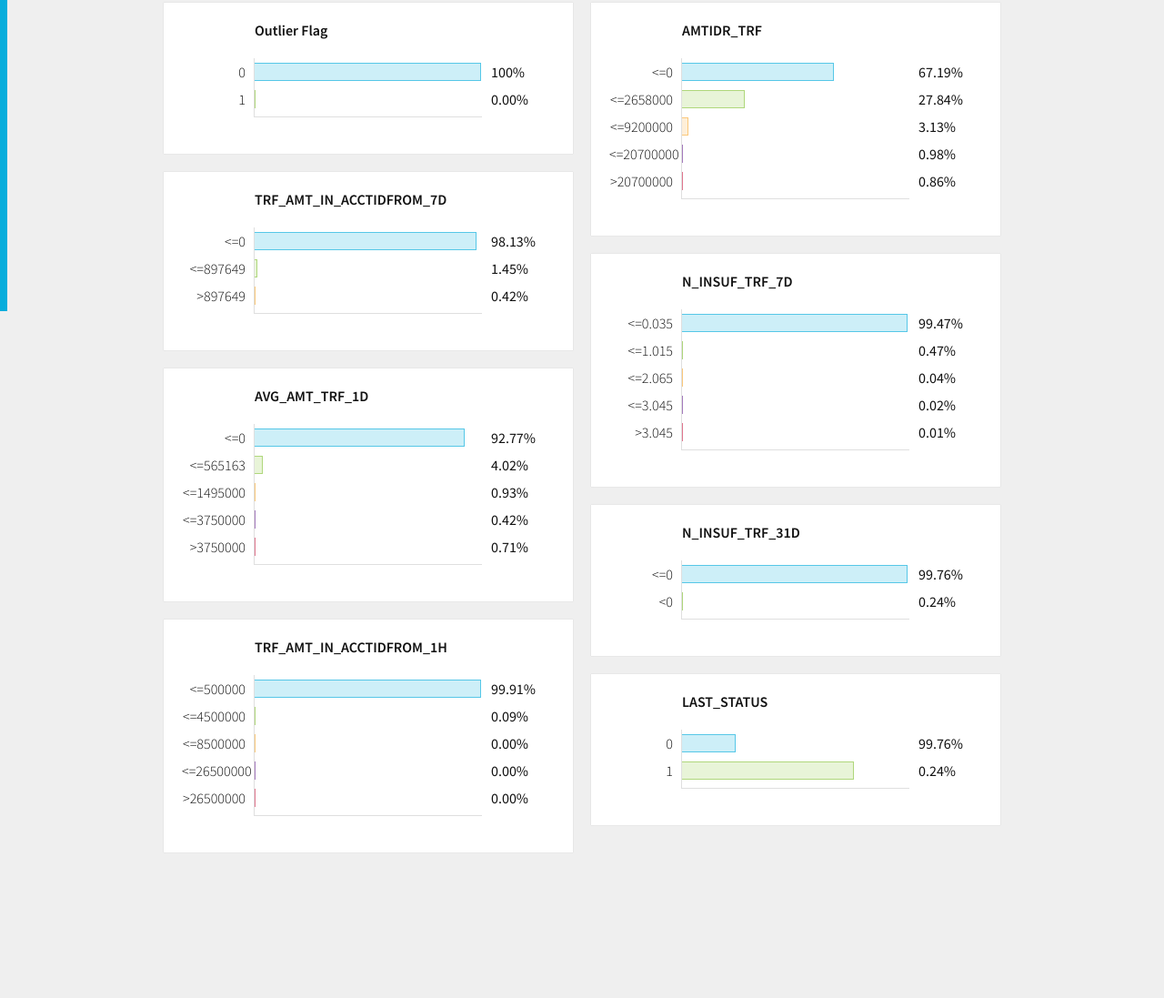
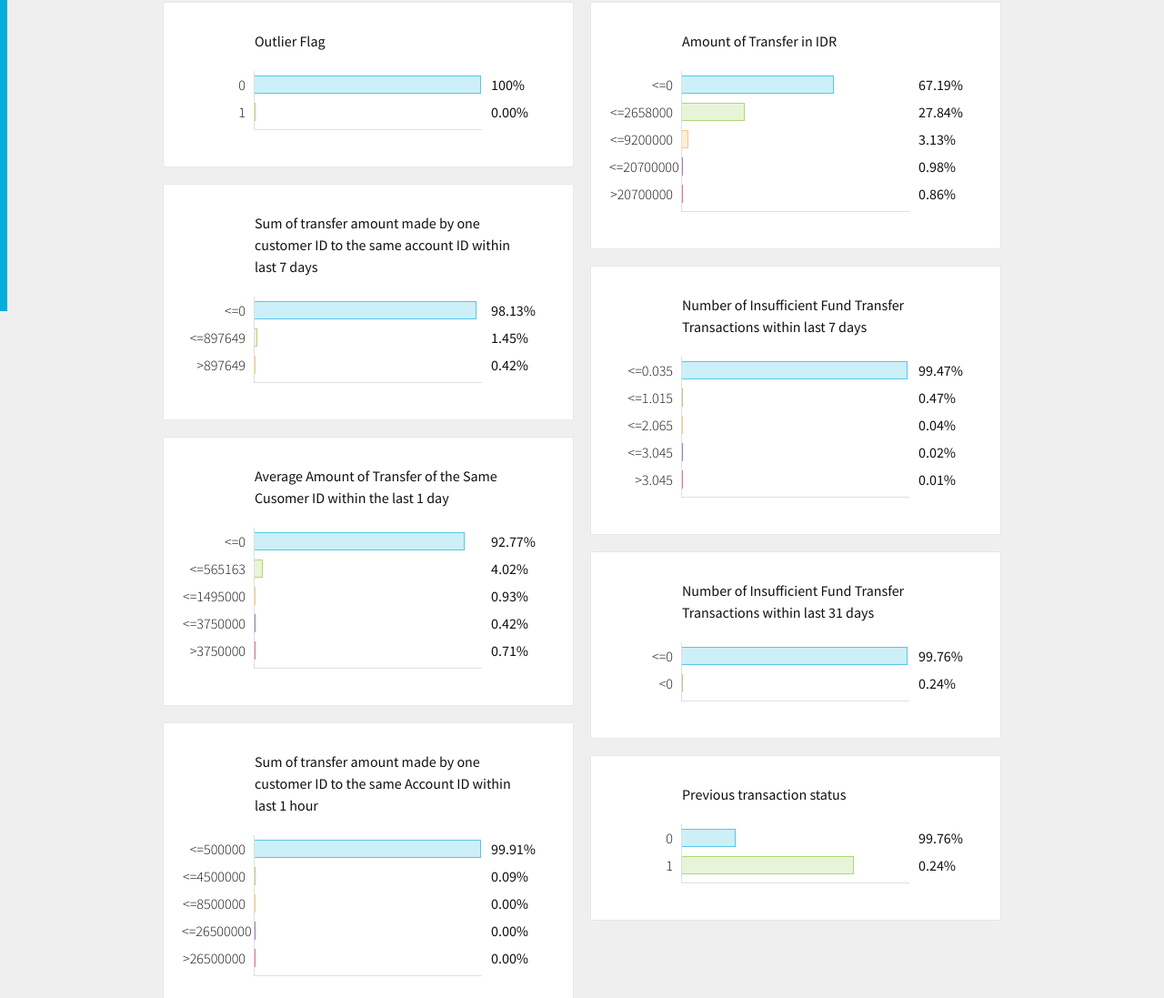
Before and after one commit to firman-ui/gauge-demo, a website: page app/index.html in a window 1280 px wide. Shown: the part 458-1555 px from the top of the page at 91% size. Before the commit the page ends 1445 px from the top, so only its background shows below. Drawn offline with nearby package versions, Linux system fonts and the light colour scheme.

Commit message:
update copy

```diff
--- a/app/index.html
+++ b/app/index.html
@@ -100,7 +100,7 @@
         <div class="card full-card">
           <div class="inner-card">
             <div class="chart-info">
-              <h4 class="chart-title">TRF_AMT_IN_ACCTIDFROM_7D</h4>
+              <h4 class="chart-title">Sum of transfer amount made by one customer ID to the same account ID within last 7 days</h4>
             </div>
             <ul class="chart" id="chart2">
               <li>
@@ -125,7 +125,7 @@
         <div class="card full-card">
           <div class="inner-card">
             <div class="chart-info">
-              <h4 class="chart-title">AVG_AMT_TRF_1D</h4>
+              <h4 class="chart-title">Average Amount of Transfer of the Same Cusomer ID within the last 1 day</h4>
             </div>
             <ul class="chart" id="chart3">
               <li>
@@ -160,7 +160,7 @@
         <div class="card full-card">
           <div class="inner-card">
             <div class="chart-info">
-              <h4 class="chart-title">TRF_AMT_IN_ACCTIDFROM_1H</h4>
+              <h4 class="chart-title">Sum of transfer amount made by one customer ID to the same Account ID within last 1 hour</h4>
             </div>
             <ul class="chart">
               <li>
@@ -198,7 +198,7 @@
         <div class="card full-card">
           <div class="inner-card">
             <div class="chart-info">
-              <h4 class="chart-title">AMTIDR_TRF</h4>
+              <h4 class="chart-title">Amount of Transfer in IDR</h4>
             </div>
             <ul class="chart" id="chart5">
               <li>
@@ -233,7 +233,7 @@
         <div class="card full-card">
           <div class="inner-card">
             <div class="chart-info">
-              <h4 class="chart-title">N_INSUF_TRF_7D</h4>
+              <h4 class="chart-title">Number of Insufficient Fund Transfer Transactions within last 7 days</h4>
             </div>
             <ul class="chart" id="chart6">
               <li>
@@ -268,7 +268,7 @@
         <div class="card full-card">
           <div class="inner-card">
             <div class="chart-info">
-              <h4 class="chart-title">N_INSUF_TRF_31D</h4>
+              <h4 class="chart-title">Number of Insufficient Fund Transfer Transactions within last 31 days</h4>
             </div>
             <ul class="chart">
               <li>
@@ -288,7 +288,7 @@
         <div class="card full-card">
           <div class="inner-card">
             <div class="chart-info">
-              <h4 class="chart-title">LAST_STATUS</h4>
+              <h4 class="chart-title">Previous transaction status</h4>
             </div>
             <ul class="chart" id="chart8">
               <li>
--- a/app/scss/styles.scss
+++ b/app/scss/styles.scss
@@ -160,8 +160,13 @@ p{
 .chart-info{
   width: 100%;
   padding-left: 80px;
+  padding-right: 30px;
+  margin-top:10px;
   .chart-title{
     margin-bottom: 5px;
+    font-weight: 400;
+    font-size: 16px;
+    line-height: 1.5;
   }
   .mean, .value, .dev{
     width: 80px;
```
Also changed, not shown: app/css/styles.css.
